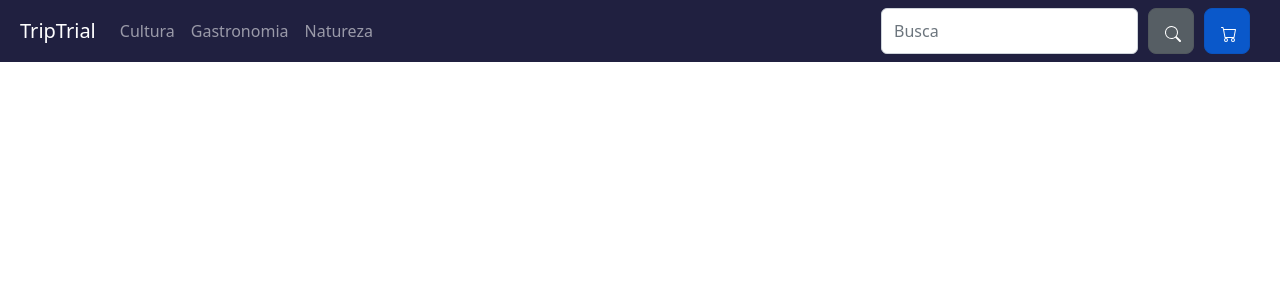
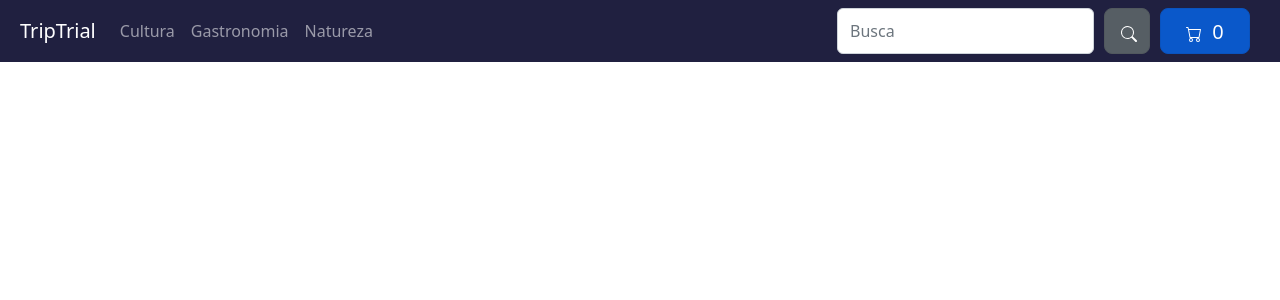
Before and after one commit to lsmorato/cursoReactJS, a React (Create React App) app in the folder my-app/: page / in a window 1280 px wide. Shown: the top 300 px of the page. Built offline with nearby package versions, Linux system fonts and the light colour scheme.

Commit message:
my first hook

```diff
--- a/my-app/src/components/CartWidget/CartWidget.css
+++ b/my-app/src/components/CartWidget/CartWidget.css
@@ -1,5 +1,10 @@
 .btn-shop{
-    width: 46px;
+    width: 90px;
     height: 46px;
     margin-right: 10px;
 }
+
+.cart-total-itens{
+ margin-left: 10px;
+ font-size: 20px;
+}
--- a/my-app/src/components/CartWidget/CartWidget.js
+++ b/my-app/src/components/CartWidget/CartWidget.js
@@ -1,12 +1,17 @@
-import React from 'react';
+import React, {Component , useState} from 'react';
 import './CartWidget.css';
 
-const CartWidget = props => (
-    <button type="button" class="btn btn-primary btn-lg active  btn-shop">
-        <svg xmlns="http://www.w3.org/2000/svg" width="16" height="16" fill="currentColor" class="bi bi-cart" viewBox="0 0 16 16">
+function CartWidget(){
+
+    const[itens, refreshItens] = useState('0');
+
+    return(
+    <button type="button" className="btn btn-primary btn-lg active  btn-shop" onClick={() => refreshItens(10)}>
+        <svg xmlns="http://www.w3.org/2000/svg" width="16" height="16" fill="currentColor" className="bi bi-cart" viewBox="0 0 16 16">
     <path d="M0 1.5A.5.5 0 0 1 .5 1H2a.5.5 0 0 1 .485.379L2.89 3H14.5a.5.5 0 0 1 .491.592l-1.5 8A.5.5 0 0 1 13 12H4a.5.5 0 0 1-.491-.408L2.01 3.607 1.61 2H.5a.5.5 0 0 1-.5-.5zM3.102 4l1.313 7h8.17l1.313-7H3.102zM5 12a2 2 0 1 0 0 4 2 2 0 0 0 0-4zm7 0a2 2 0 1 0 0 4 2 2 0 0 0 0-4zm-7 1a1 1 0 1 1 0 2 1 1 0 0 1 0-2zm7 0a1 1 0 1 1 0 2 1 1 0 0 1 0-2z"></path>
     </svg>
+    <span className='cart-total-itens'>{itens}</span>
     </button>
-);
+)};
 
 export default CartWidget;
--- a/my-app/src/components/NavBar/NavBar.js
+++ b/my-app/src/components/NavBar/NavBar.js
@@ -13,7 +13,17 @@ class NavBar extends Component{
         super(props)
         this.state ={
             categories: ["Cultura","Gastronomia","Natureza"],
+            produtos: []
         };
+    }
+
+    loadItemListContainer = () => {
+            this.setState({ produtos : [
+                {id: 1, nome: "monitor", preco: 150},
+                {id: 2, nome: "mouse", preco: 10},
+                {id: 3, nome: "teclado", preco: 7},
+                {id: 3, nome: "teclado diferente", preco: 40},
+            ]});
     }
 
     render(){
@@ -31,7 +41,7 @@ class NavBar extends Component{
                     </ul>
                 </div>
                <Search/>
-               <CartWidget/>
+               <CartWidget itensContainer="5"/>
             </Navbar>
         );
     }
```
